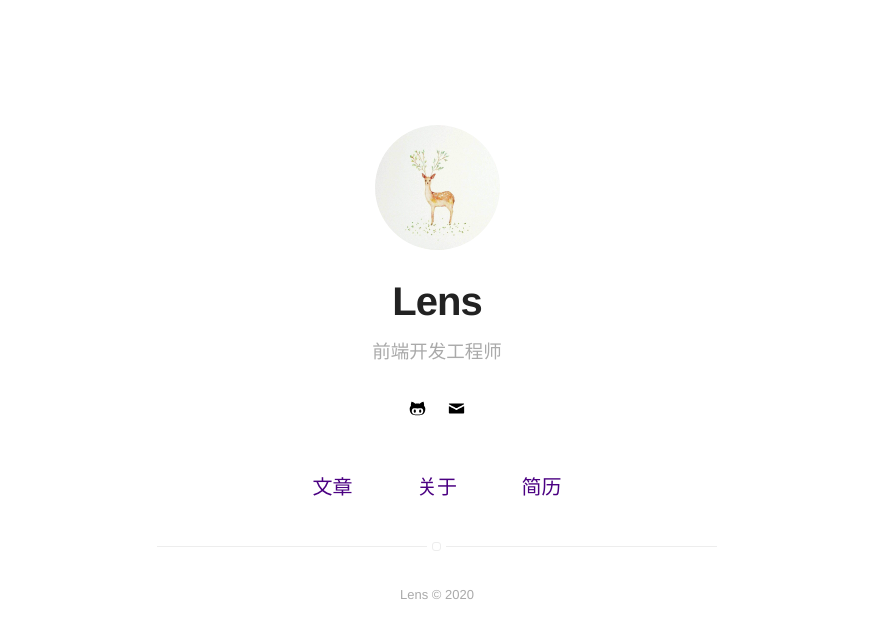
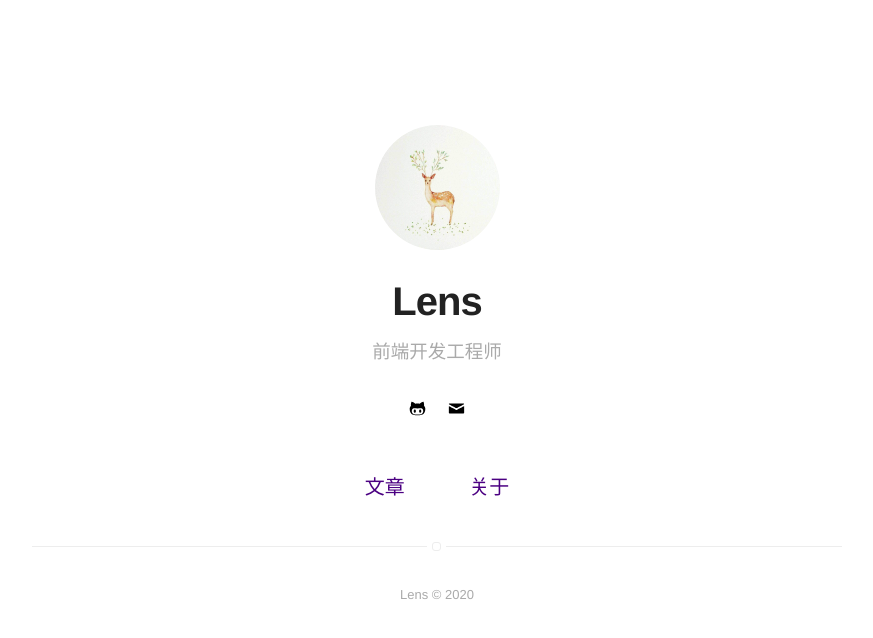
Before and after one commit to lens126261/react-hooks-mobx-ts, a Jekyll site: the page built from index.html, in a window 1280 px wide. Shown: the top 638 px of the page, without its empty margins (203-1076 px from the left). Built offline with Jekyll 4.4.1, drawn with Linux system fonts in a browser that asks for light colours.

Commit message:
更新配置

```diff
--- a/_config.yml
+++ b/_config.yml
@@ -12,7 +12,7 @@ picture: assets/images/profile.jpg
 
 # If you want to include your resume, set to true
 # and specify source (external or local).
-resume: true
+resume: false
 resume-external: true
 resume-url: https://google.com/?q=my+resume
 
@@ -55,7 +55,7 @@ email: 18937708209@163.com
 # do you want a larger site? change the option below
 # options: [normal, large] | default: normal
 # normal = 560px / large = 810px
-width: normal
+width: large
 
 # if you do/don't need pagination, toggle 'enabled' between true/false below
 pagination:
```
